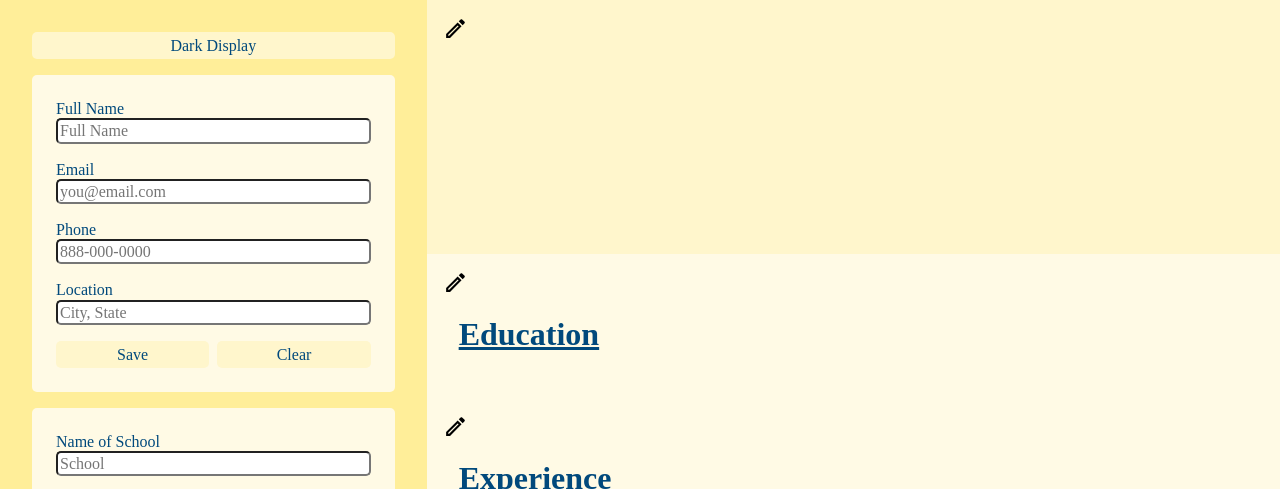
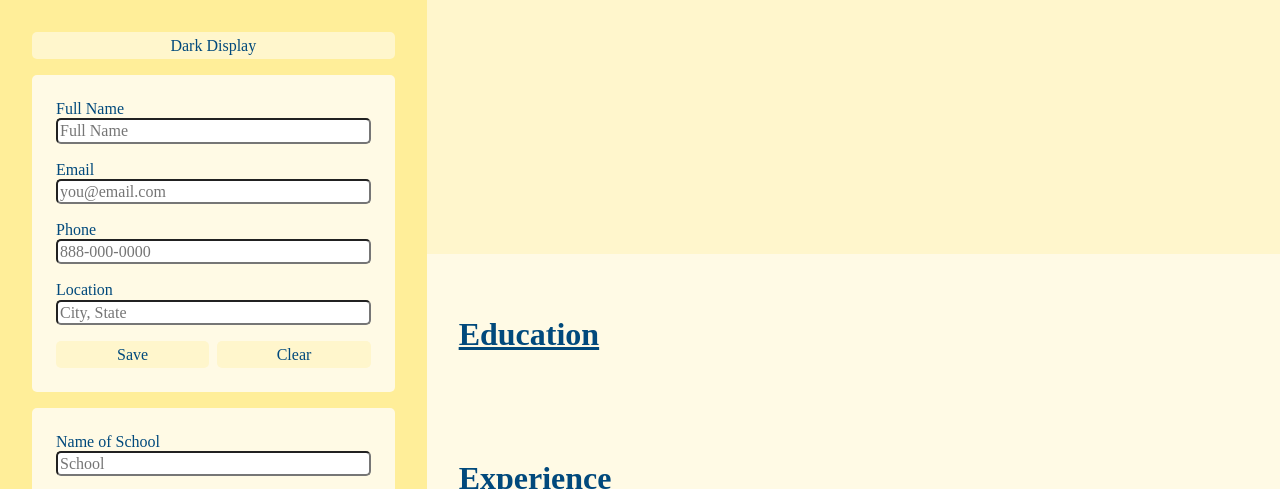
Before and after one commit to saykate/Odin-CV-app, a React (Vite) app: page / in a window 1280 px wide. Shown: the top 489 px of the page. Built offline with nearby package versions, Linux system fonts and the light colour scheme.

Commit message:
made edit buttons conditional, only visible when there is something to edit

```diff
--- a/src/components/Content.tsx
+++ b/src/components/Content.tsx
@@ -13,10 +13,13 @@ type ContentProps = {
 
 const Content: FC<ContentProps> = ({ educationData, experienceData, handleContentEducationEditClick, handleContentExperienceEditClick }) => {
     const theme = useContext(ThemeContext)
+    const hasEduContent = educationData.school || educationData.fieldOfStudy || educationData.startDate || educationData.endDate || educationData.location;
+    const hasExpContent = experienceData.company || experienceData.position || experienceData.startDate || experienceData.endDate || experienceData.location || experienceData.description;
+
     return (
         <ContentContainer color={theme.flavor.primaryLight}>
             <div>
-                <a onClick={handleContentEducationEditClick}><img src={pencil} alt="edit"/></a>
+                {hasEduContent && <a onClick={handleContentEducationEditClick}><img src={pencil} alt="edit"/></a>}
                 <h2>Education</h2>
                 <h3>{educationData.school}</h3>
                 <p>{educationData.fieldOfStudy}</p>
@@ -25,7 +28,7 @@ const Content: FC<ContentProps> = ({ educationData, experienceData, handleConten
                 <p>{educationData.location}</p>
             </div>
             <div>
-                <a onClick={handleContentExperienceEditClick}><img src={pencil} alt="edit"/></a>
+                {hasExpContent && <a onClick={handleContentExperienceEditClick}><img src={pencil} alt="edit"/></a>}
                 <h2>Experience</h2>
                 <h3>{experienceData.company}</h3>
                 <p>{experienceData.position}</p>
--- a/src/components/Header.tsx
+++ b/src/components/Header.tsx
@@ -11,9 +11,11 @@ type HeaderProps = {
 
 const Header: FC<HeaderProps> = ({ personalData, handleHeaderEditClick }) => {
     const theme = useContext(ThemeContext)
+    const hasContenet = personalData.fullName || personalData.email || personalData.phone || personalData.location;
+
     return (
         <HeaderContainer color={theme.flavor.primaryMedium}>
-            <a onClick={handleHeaderEditClick}><img src={pencil} alt="edit"/></a>
+            {hasContenet && <a onClick={handleHeaderEditClick}><img src={pencil} alt="edit"/></a>}
             <h1>{personalData.fullName}</h1>
             <p>{personalData.email}</p>
             <p>{personalData.phone}</p>
```
